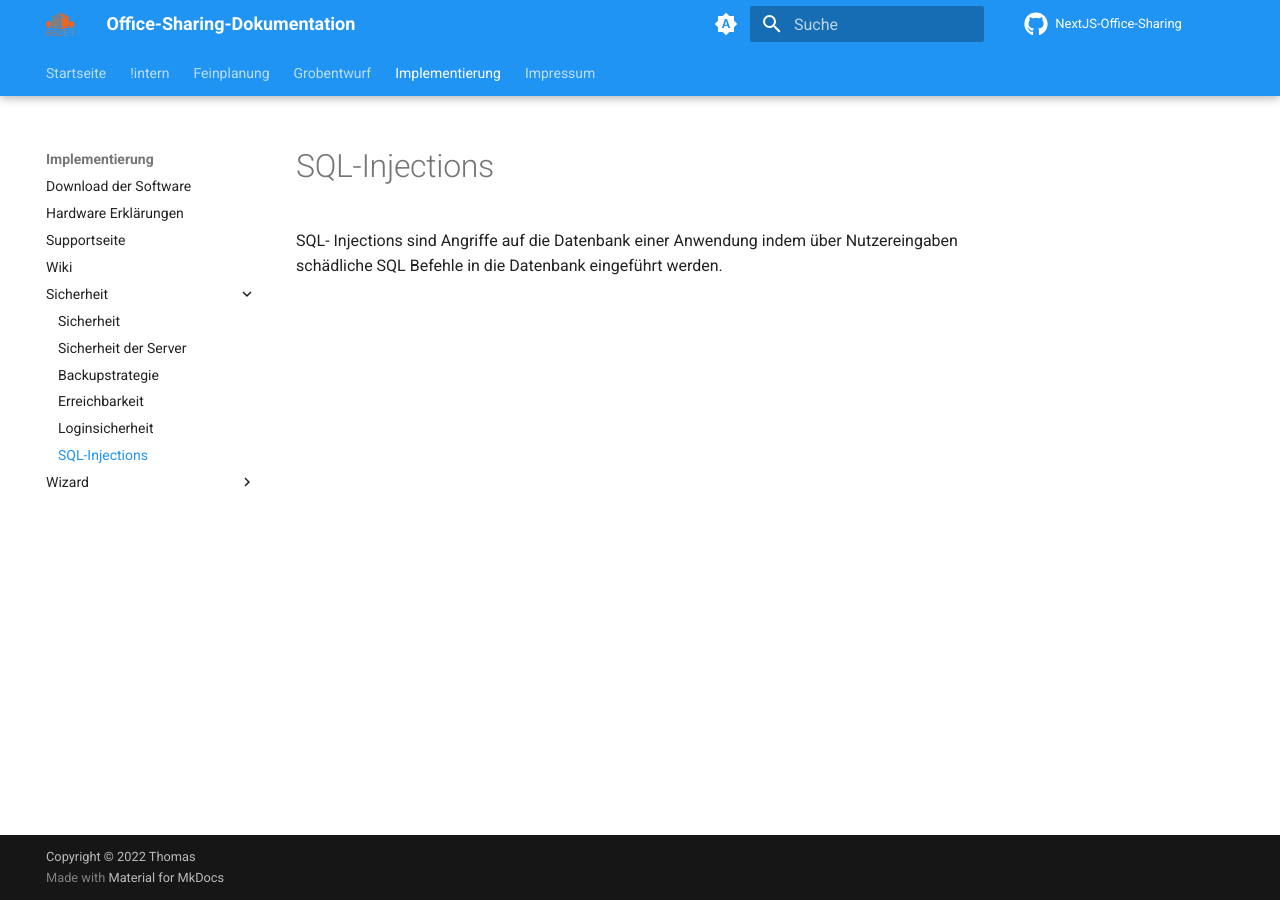
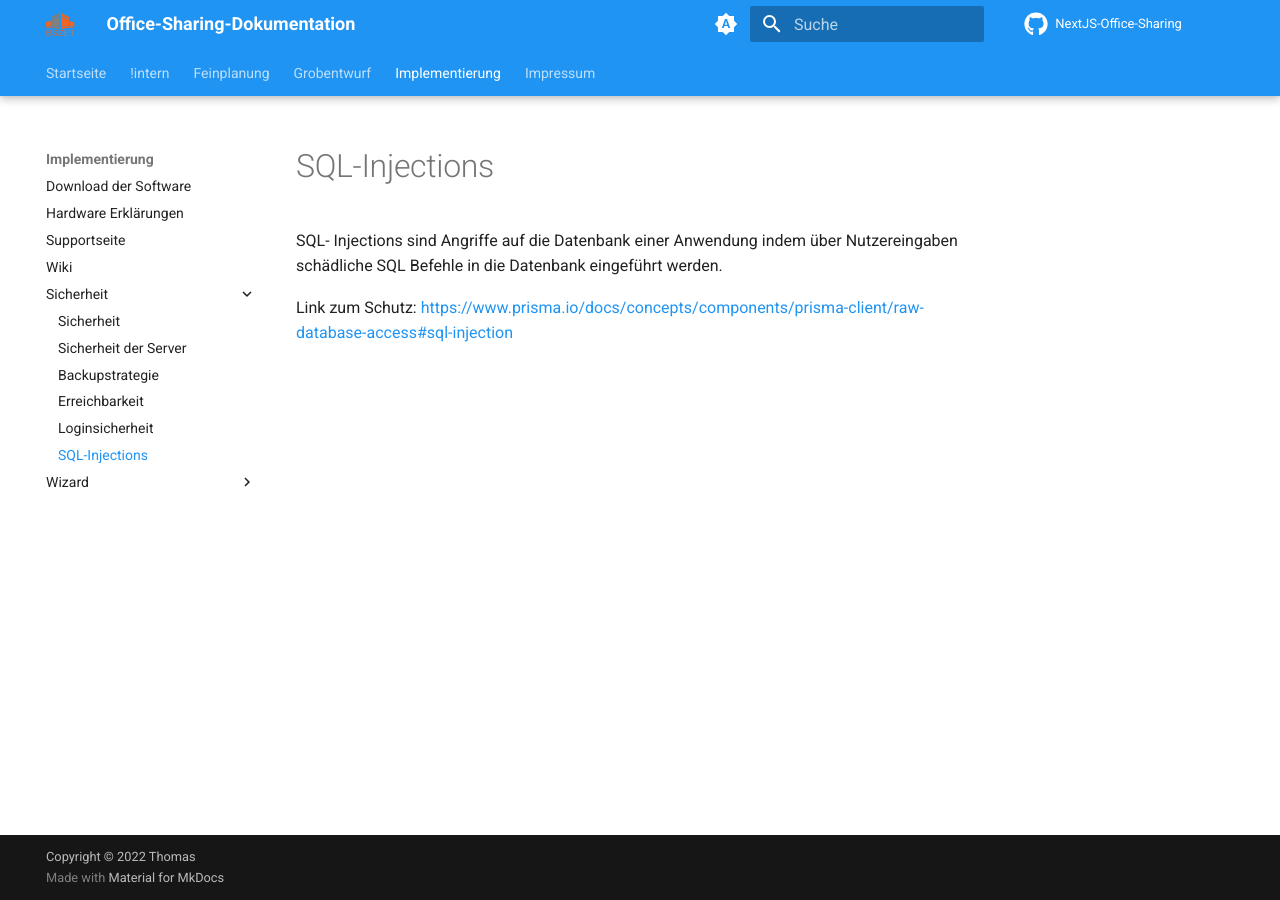
Before and after one commit to gz-bad-erzland-p2/Dokumentation, an MkDocs documentation site: the page built from docs/implementierung/sicherheit/07_sql-injections.md, in a window 1280 px wide. Built offline with MkDocs 1.6.1 and Material for MkDocs 9.7.7, drawn with Linux system fonts in a browser that asks for light colours; comment, search, counter and statistics services are not loaded.

Commit message:
Update 07_sql-injections.md

```diff
--- a/docs/implementierung/sicherheit/07_sql-injections.md
+++ b/docs/implementierung/sicherheit/07_sql-injections.md
@@ -2,3 +2,5 @@
 
 SQL- Injections sind Angriffe auf die Datenbank einer Anwendung indem über Nutzereingaben
 schädliche SQL Befehle in die Datenbank eingeführt werden.
+
+Link zum Schutz: https://www.prisma.io/docs/concepts/components/prisma-client/raw-database-access#sql-injection
```
